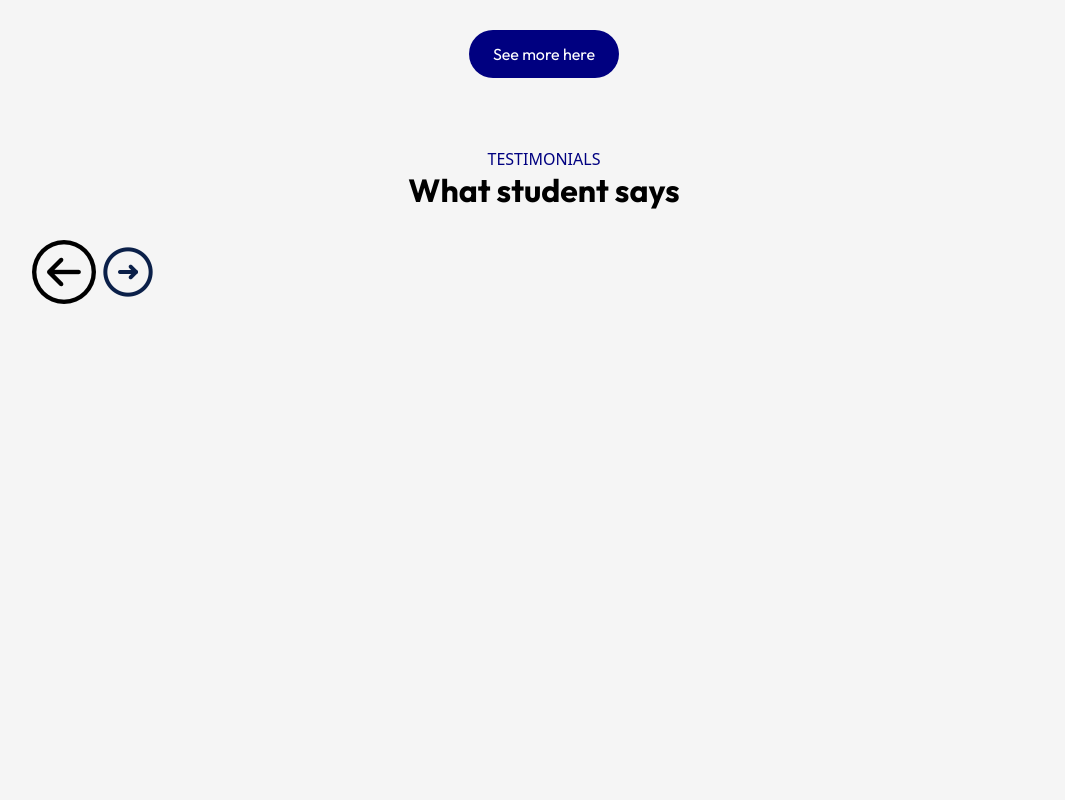
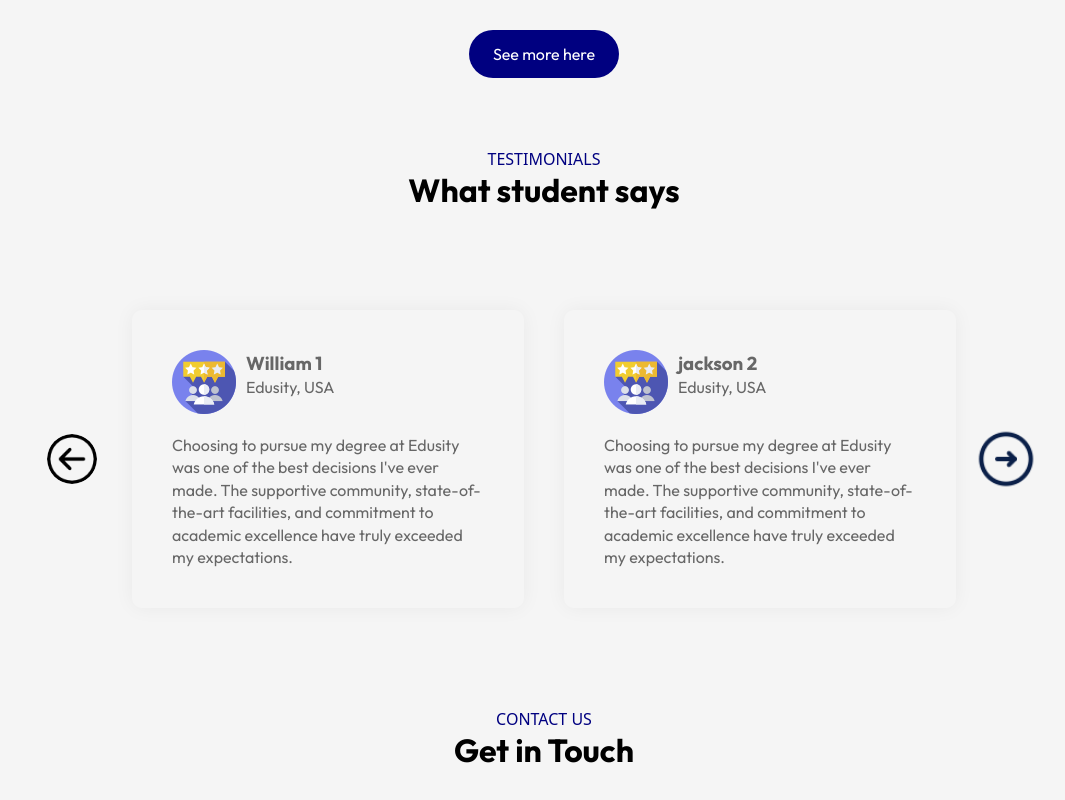
Before and after one commit to Rohitprj/Learning_Reactjs, a React (Vite) app in the folder ResponsiveDesign/EduCity/: page / in a window 1280 px wide. Shown: the part 2038-2838 px from the top of the page, without its empty margins (96-1161 px from the left). Before the commit the page ends 2346 px from the top, so only its background shows below. Built offline with nearby package versions, Linux system fonts and the light colour scheme.

Commit message:
Add sliding testimonials feature with navigation buttons; update App component to include new Title section

```diff
--- a/ResponsiveDesign/EduCity/src/App.tsx
+++ b/ResponsiveDesign/EduCity/src/App.tsx
@@ -19,6 +19,7 @@
         <Campus />
         <Title title="TESTIMONIALS" subTitle="What student says" />
         <Testimonials />
+        <Title title="CONTACT US" subTitle="Get in Touch" />
       </div>
     </div>
   );
--- a/ResponsiveDesign/EduCity/src/components/testimonials/Testimonials.css
+++ b/ResponsiveDesign/EduCity/src/components/testimonials/Testimonials.css
@@ -0,0 +1,48 @@
+.testimonials{
+    margin: 80px auto;
+    padding: 0 80px;
+    position: relative;
+}
+.backBtn, .nextBtn{
+    position: absolute;
+    top: 50%;
+    right: 0;
+    transform: translateY(-50%);
+    padding: 15px;
+    width: 80px;
+    border-radius: 50px;
+    cursor: pointer;
+}
+.backBtn{
+    right: auto;
+    left: 0;
+}
+.nextBtn{
+    width: 100px;
+}
+.slider{
+    overflow: hidden;
+}
+.slider ul{
+    display: flex;
+    width: 200%;
+    overflow-x: hidden;
+    transition: 0.5s;
+}
+.slider ul li{
+    list-style: none;
+    width: 50%;
+    padding: 20px;
+}
+.slide{
+    box-shadow: 0 0 20px rgba(0,0,0,0.05);
+    padding: 40px;
+    border-radius: 10px;
+    color: #676767;
+    line-height: 1.4;
+}
+.user-info{
+    display: flex;
+    gap: 10px;
+    padding-bottom: 20px;
+}
--- a/ResponsiveDesign/EduCity/src/components/testimonials/Testimonials.tsx
+++ b/ResponsiveDesign/EduCity/src/components/testimonials/Testimonials.tsx
@@ -1,13 +1,101 @@
-import React from "react";
+import React, { useRef } from "react";
 import "./Testimonials.css";
 import back from "../../assets/back-button.png";
 import forward from "../../assets/next.png";
+import testimonial from "../../assets/testimonials.png";
+
 export const Testimonials = () => {
+  const slider = useRef();
+  let tx = 0;
+  const slideForward = () => {
+    if (tx > -50) {
+      tx -= 25;
+    }
+    slider.current.style.transform = `translateX(${tx}%)`;
+  };
+  const slideBackward = () => {
+    if (tx < -0) {
+      tx += 25;
+    }
+    slider.current.style.transform = `translateX(${tx}%)`;
+  };
   return (
     <div>
       <div className="testimonials">
-        <img src={back} alt="" />
-        <img src={forward} alt="" />
+        <img src={back} alt="" className="backBtn" onClick={slideBackward} />
+        <img src={forward} alt="" className="nextBtn" onClick={slideForward} />
+        <div className="slider">
+          <ul ref={slider}>
+            <li>
+              <div className="slide">
+                <div className="user-info">
+                  <img src={testimonial} alt="" />
+                  <div>
+                    <h3>William 1</h3>
+                    <span>Edusity, USA</span>
+                  </div>
+                </div>
+                <p>
+                  Choosing to pursue my degree at Edusity was one of the best
+                  decisions I've ever made. The supportive community,
+                  state-of-the-art facilities, and commitment to academic
+                  excellence have truly exceeded my expectations.
+                </p>
+              </div>
+            </li>
+            <li>
+              <div className="slide">
+                <div className="user-info">
+                  <img src={testimonial} alt="" />
+                  <div>
+                    <h3>jackson 2</h3>
+                    <span>Edusity, USA</span>
+                  </div>
+                </div>
+                <p>
+                  Choosing to pursue my degree at Edusity was one of the best
+                  decisions I've ever made. The supportive community,
+                  state-of-the-art facilities, and commitment to academic
+                  excellence have truly exceeded my expectations.
+                </p>
+              </div>
+            </li>
+            <li>
+              <div className="slide">
+                <div className="user-info">
+                  <img src={testimonial} alt="" />
+                  <div>
+                    <h3>Jackson william 3</h3>
+                    <span>Edusity, USA</span>
+                  </div>
+                </div>
+                <p>
+                  Choosing to pursue my degree at Edusity was one of the best
+                  decisions I've ever made. The supportive community,
+                  state-of-the-art facilities, and commitment to academic
+                  excellence have truly exceeded my expectations.
+                </p>
+              </div>
+            </li>
+            <li>
+              <div className="slide">
+                <div className="user-info">
+                  <img src={testimonial} alt="" />
+                  <div>
+                    <h3>Jack Sparrow 4</h3>
+                    <span>Edusity, USA</span>
+                  </div>
+                </div>
+                <p>
+                  Choosing to pursue my degree at Edusity was one of the best
+                  decisions I've ever made. The supportive community,
+                  state-of-the-art facilities, and commitment to academic
+                  excellence have truly exceeded my expectations.
+                </p>
+              </div>
+            </li>
+          </ul>
+        </div>
       </div>
     </div>
   );
```
Also changed, not shown: ResponsiveDesign/EduCity/src/assets/testimonials.png (added).
